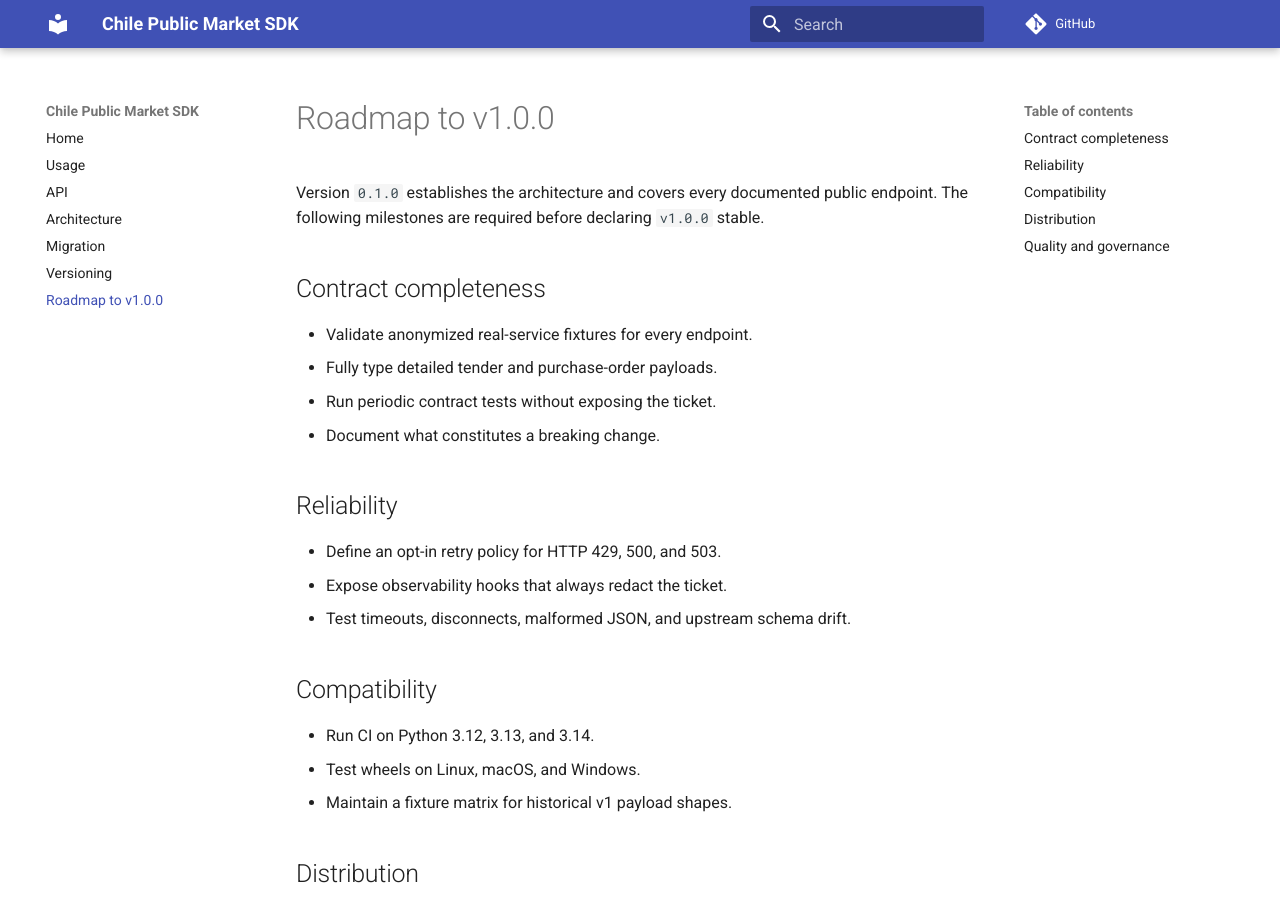
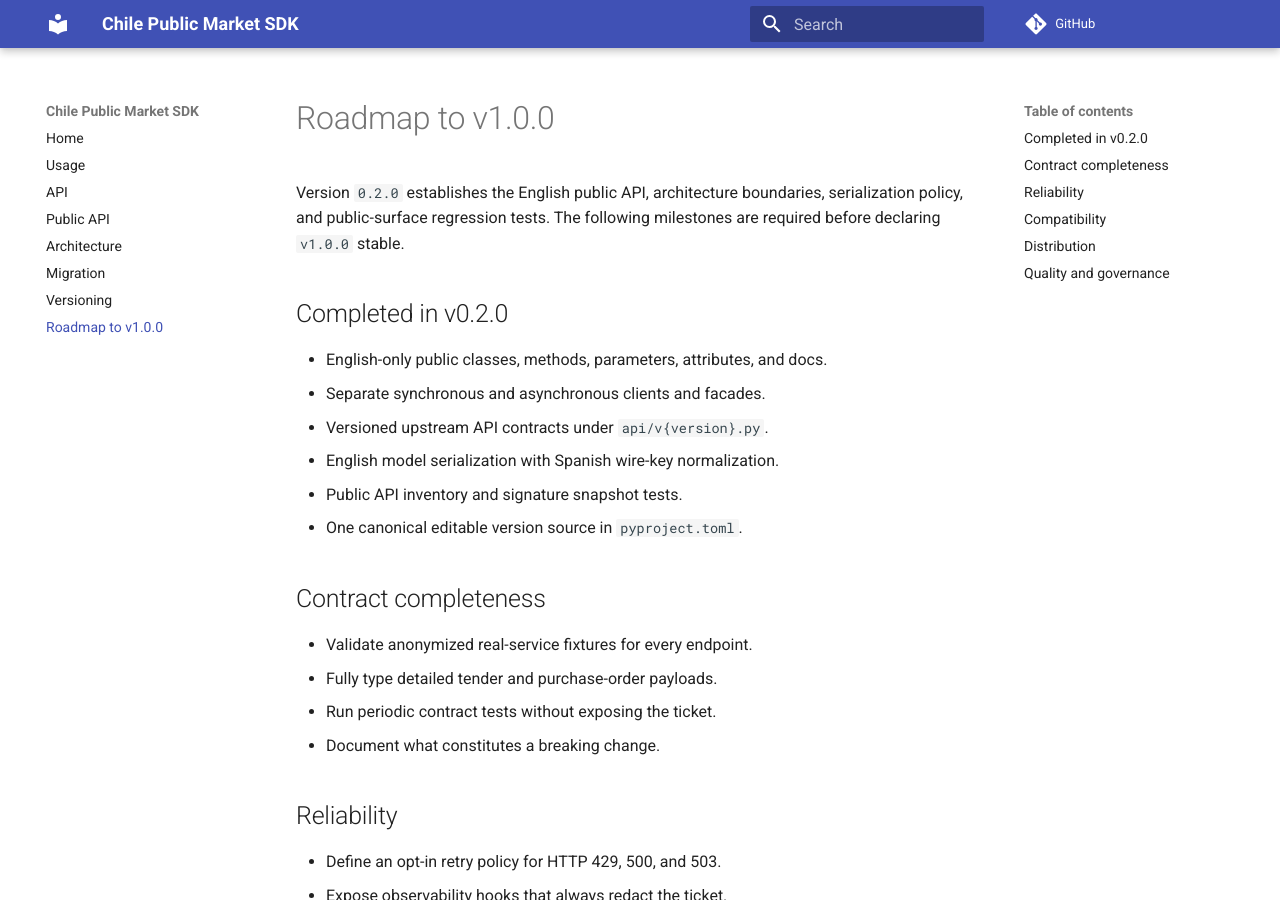
Before and after one commit to ezer-mackenzie/chile-public-market-sdk, an MkDocs documentation site: the page built from docs/v1-roadmap.md, in a window 1280 px wide and 900 px high. Built offline with MkDocs 1.6.1 and Material for MkDocs 9.7.7, drawn with Linux system fonts in a browser that asks for light colours; comment, search, counter and statistics services are not loaded.

Commit message:
docs: publish v0.2.0 API inventory and release notes

```diff
--- a/docs/v1-roadmap.md
+++ b/docs/v1-roadmap.md
@@ -1,8 +1,17 @@
 # Roadmap to v1.0.0
 
-Version `0.1.0` establishes the architecture and covers every documented
-public endpoint. The following milestones are required before declaring
-`v1.0.0` stable.
+Version `0.2.0` establishes the English public API, architecture boundaries,
+serialization policy, and public-surface regression tests. The following
+milestones are required before declaring `v1.0.0` stable.
+
+## Completed in v0.2.0
+
+- English-only public classes, methods, parameters, attributes, and docs.
+- Separate synchronous and asynchronous clients and facades.
+- Versioned upstream API contracts under `api/v{version}.py`.
+- English model serialization with Spanish wire-key normalization.
+- Public API inventory and signature snapshot tests.
+- One canonical editable version source in `pyproject.toml`.
 
 ## Contract completeness
 
--- a/mkdocs.yml
+++ b/mkdocs.yml
@@ -7,6 +7,7 @@ nav:
   - Home: index.md
   - Usage: usage.md
   - API: api.md
+  - Public API: public-api.md
   - Architecture: architecture.md
   - Migration: migration.md
   - Versioning: versioning.md
```
Also changed, not shown: CHANGELOG.md (+10 -1 lines), README.md (+1 -1 lines), docs/index.md (+1 -0 lines), docs/public-api.md (added, +62 -0 lines).
